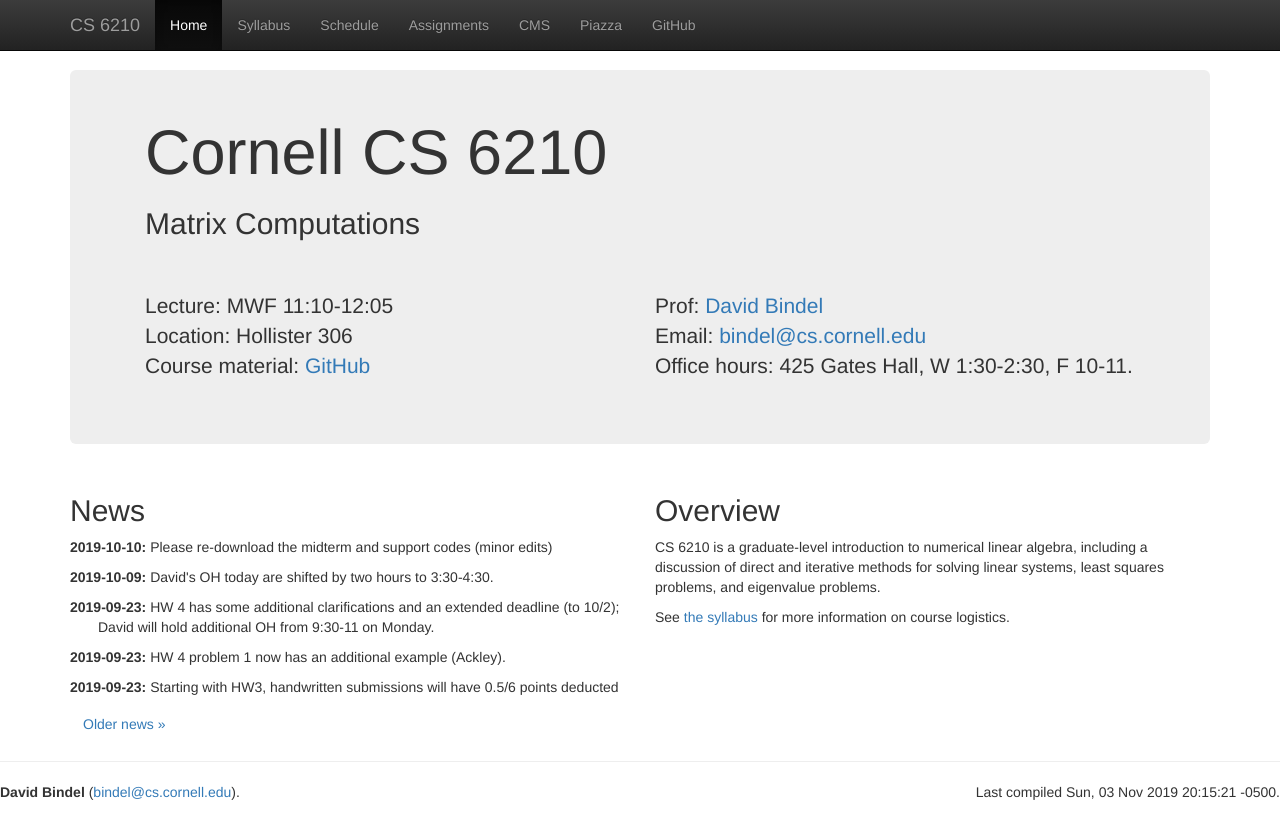
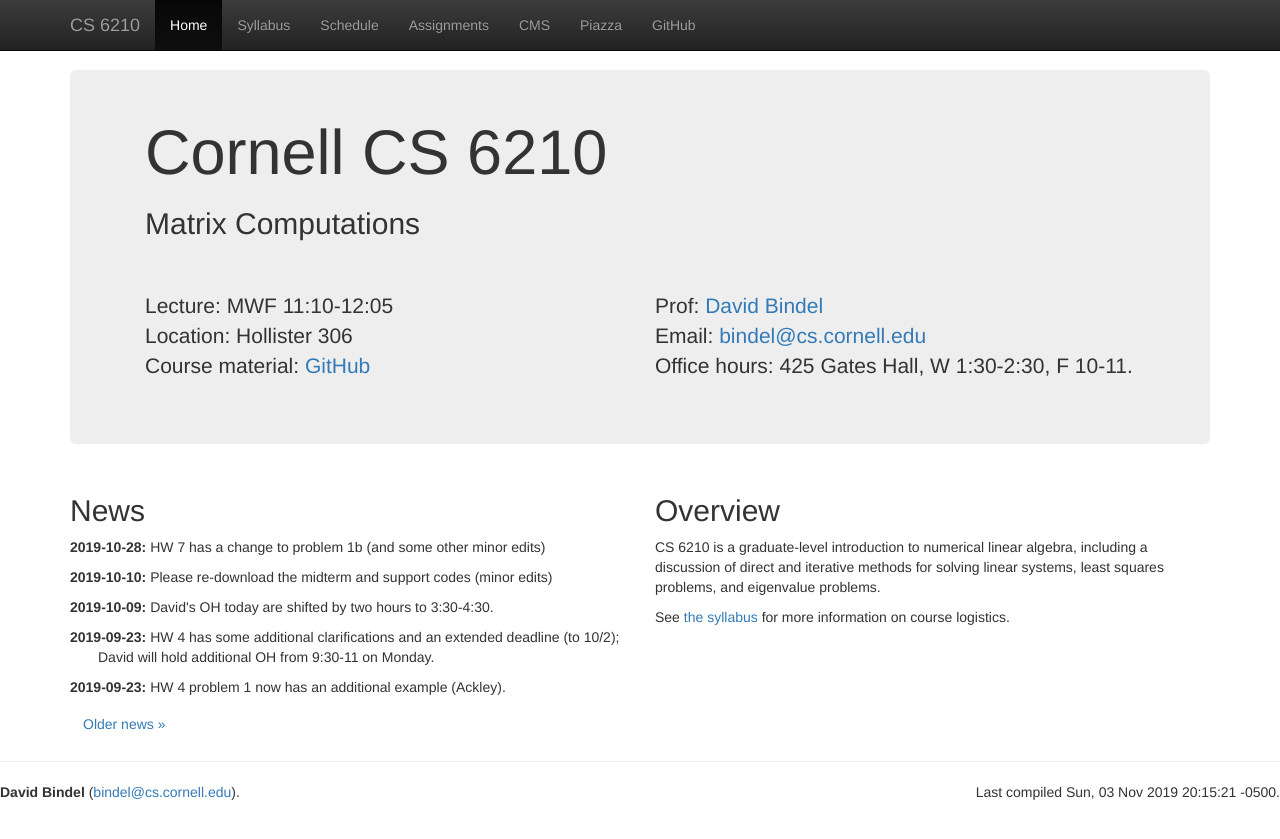
Before and after one commit to dbindel/cs6210-f19, a Jekyll site: the page built from web/index.html, in a window 1280 px wide. Shown: the top 839 px of the page. Built offline with Jekyll 4.4.1, drawn with Linux system fonts in a browser that asks for light colours; nearby versions of some CDN libraries.

Commit message:
Update news.

```diff
--- a/web/_data/news.yml
+++ b/web/_data/news.yml
@@ -28,3 +28,6 @@
 -
   date: 2019-10-10
   text: "Please re-download the midterm and support codes (minor edits)"
+-
+  date: 2019-10-28
+  text: "HW 7 has a change to problem 1b (and some other minor edits)"
```
